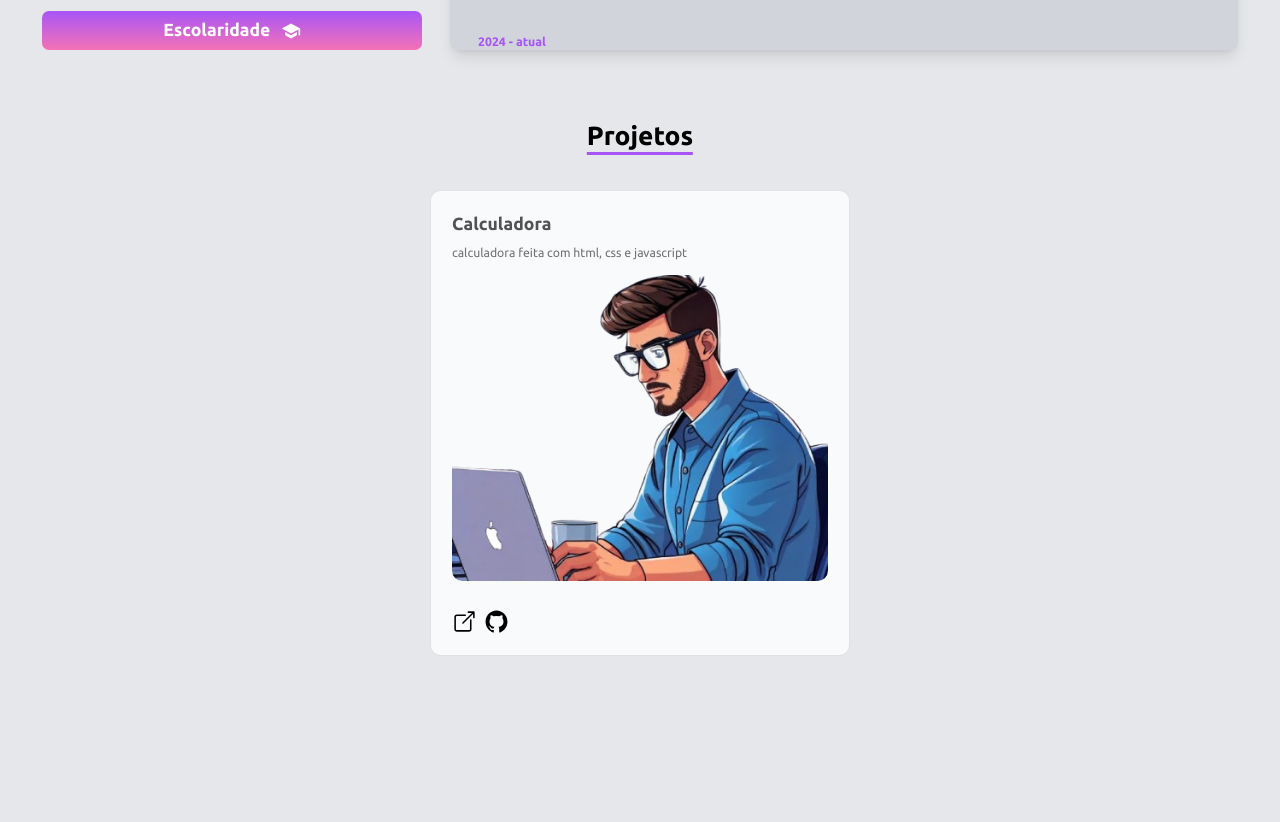
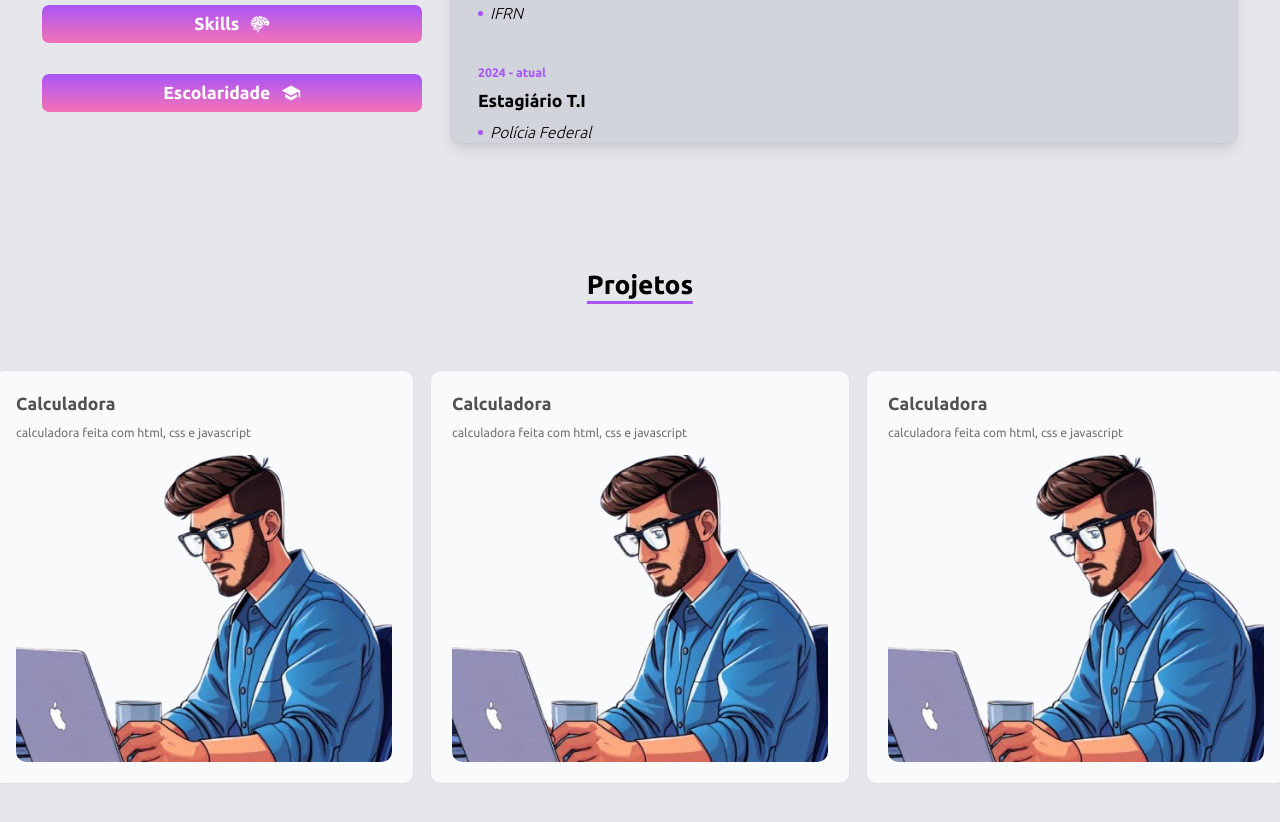
Before and after one commit to Albert1616/Portfolio, a Next.js app: page / in a window 1280 px wide. Shown: the part 937-1759 px from the top of the page. Before the commit the page ends 1663 px from the top, so only its background shows below. Built offline with nearby package versions, Linux system fonts and the light colour scheme.

Commit message:
feat: projects section add efects; fix: fix in scroll over sections

```diff
--- a/src/app/page.tsx
+++ b/src/app/page.tsx
@@ -13,7 +13,7 @@ export default function Home() {
   return (
     <DashBoardWrapper>
       <Header isDarkMode={isDarkMode} setIsDarkMode={setIsDarkMode} />
-      <div className="px-6 md:px-12">
+      <div className="px-6 md:px-12 flex flex-col gap-12">
         <HeroSection />
         {/* <SobreMim /> */}
         <Resume />
--- a/src/components/HeroSection.tsx
+++ b/src/components/HeroSection.tsx
@@ -8,7 +8,7 @@ import { motion } from 'motion/react'
 
 const HeroSection = () => {
     return (
-        <section className=''>
+        <section className='min-h-[350px]'>
             <div className='grid grid-cols-1 md:grid-cols-12 pt-24 lg:py-32'>
                 <div className="flex flex-col md:items-start col-span-7 place-self-center">
                     <TextGenerateEffect words="Olá, eu sou Albert, desenvolvedor web" />
--- /dev/null
+++ b/src/components/TitleSection.tsx
@@ -0,0 +1,20 @@
+/* eslint-disable prettier/prettier */
+import React from 'react'
+
+type Props = {
+    title: string
+}
+
+const TitleSection = ({ title }: Props) => {
+    return (
+        <h2
+            className="relative max-w-fit left-1/2 -translate-x-[50%] text-black dark:text-white text-center text-2xl lg:text-3xl
+        font-semibold after:absolute after:-bottom-1 after:left-0 after:right-0 after:w-full after:h-[3px] after:bg-primaryColor
+        "
+        >
+            {title}
+        </h2>
+    )
+}
+
+export default TitleSection
--- a/src/components/projects/CardProject.tsx
+++ b/src/components/projects/CardProject.tsx
@@ -1,7 +1,9 @@
 /* eslint-disable prettier/prettier */
-import React from 'react'
+import React, { useRef } from 'react'
 import { CardContainer, CardBody, CardItem } from '../ui/3d-card'
-import { IoOpenOutline, IoLogoGithub } from "react-icons/io5";
+import { FiEye } from "react-icons/fi";
+import { IoCodeSlash } from "react-icons/io5";
+import { motion, useInView } from 'motion/react';
 import Image from 'next/image'
 import Link from 'next/link';
 
@@ -9,10 +11,24 @@ type Props = {
     title: string
     description: string
     src: string
+    index: number
 }
 
-const CardProject = ({ title, description, src }: Props) => {
+const CardProject = ({ title, description, src, index }: Props) => {
+    const ref = useRef(null);
+    const isInView = useInView(ref, { once: true })
+
+    const CardVariants = {
+        "initial": { y: 100, opacity: 0 },
+        "animate": { y: 0, opacity: 1 }
+    }
     return (
+        <motion.div
+            ref={ref}
+            variants={CardVariants}
+            initial="initial"
+            animate={isInView ? "animate" : "initial"}
+            transition={{ duration: 0.7, delay: index * 0.4 }}>
             <CardContainer className="inter-var">
                 <CardBody className="bg-gray-50 relative group/card  dark:hover:shadow-2xl dark:hover:shadow-emerald-500/[0.1] dark:bg-black dark:border-white/[0.2] border-black/[0.1] w-auto sm:w-[30rem] h-auto rounded-xl p-6 border  ">
                     <CardItem
@@ -28,7 +44,18 @@ const CardProject = ({ title, description, src }: Props) => {
                     >
                         {description}
                     </CardItem>
-                <CardItem translateZ="100" className="w-full mt-4 h-[25em]">
+                    <CardItem translateZ="100" className="w-full mt-4 h-[25em] group">
+                        <div className='absolute items-center justify-center gap-5 w-full h-full inset-0 bg-black opacity-0 hidden group-hover:opacity-70
+                        group-hover:flex transition-opacity duration-500'>
+                            <Link href="/">
+                                <FiEye size={40} className='cursor-pointer rounded-full border border-gray-500 p-2
+                                hover:border-white text-gray-500 hover:text-white' />
+                            </Link>
+                            <Link href='/'>
+                                <IoCodeSlash size={40} className='cursor-pointer rounded-full border border-gray-500 p-2
+                                hover:border-white text-gray-500 hover:text-white' />
+                            </Link>
+                        </div>
                         <Image
                             src={src}
                             height={1000}
@@ -37,17 +64,18 @@ const CardProject = ({ title, description, src }: Props) => {
                             alt="thumbnail"
                         />
                     </CardItem>
-                <div className='mt-8'>
+                    {/* <div className='mt-8'>
                         <CardItem translateZ="100" className='w-full mt-4 flex items-end gap-2 cursor-pointe5 text-black dark:text-white'>
                             <Link href="www.youtube.com">
                                 <IoOpenOutline size={25} className='cursor-pointer' />
                             </Link>
                             <IoLogoGithub size={25} className='cursor-pointer' />
                         </CardItem>
-                </div>
+                    </div> */}
 
                 </CardBody>
             </CardContainer>
+        </motion.div>
     )
 }
 
--- a/src/components/projects/Projects.tsx
+++ b/src/components/projects/Projects.tsx
@@ -2,23 +2,23 @@
 import { motion } from 'motion/react'
 import React from 'react'
 import CardProject from './CardProject'
+import TitleSection from '../TitleSection'
 
 const Projects = () => {
     return (
-        <section className="relative" id="resumo">
-            <motion.h2
-                className="absolute top-0 left-1/2 translate-x-[-50%] text-black dark:text-white text-center text-2xl lg:text-3xl
-        font-semibold after:absolute after:-bottom-1 after:left-0 after:right-0 after:w-full after:h-[3px] after:bg-primaryColor "
-                initial={{ opacity: 0 }}
-                whileInView={{ opacity: 1 }}
-                transition={{ duration: 0.5, delay: 0.3 }}
-            >
-                Projetos
-            </motion.h2>
+        <section className="relative pt-24" id="projetos">
+            <TitleSection title='Projetos' />
 
-            <div>
+            <div className='md:grid md:grid-cols-3 gap-32'>
                 <CardProject title='Calculadora'
-                    description='calculadora feita com html, css e javascript' src='/hero-removebg.png' />
+                    description='calculadora feita com html, css e javascript' src='/hero-removebg.png'
+                    index={1} />
+                <CardProject title='Calculadora'
+                    description='calculadora feita com html, css e javascript' src='/hero-removebg.png'
+                    index={2} />
+                <CardProject title='Calculadora'
+                    description='calculadora feita com html, css e javascript' src='/hero-removebg.png'
+                    index={3} />
             </div>
         </section>
     )
--- a/src/components/resume/Resume.tsx
+++ b/src/components/resume/Resume.tsx
@@ -4,22 +4,15 @@ import TabButton from './TabButton'
 import { MdOutlineWork, MdBook, MdSchool } from 'react-icons/md'
 import { GiBrain } from 'react-icons/gi'
 import TabScreen from './TabScreen'
+import TitleSection from '../TitleSection'
 
 const Resume = () => {
   const [tab, setTab] = useState('Experiencia')
   return (
-    <section className="relative mt-16 md:mt-36 xl:mt-28 py-20" id="resumo">
-      <motion.h2
-        className="absolute top-0 left-1/2 translate-x-[-50%] text-black dark:text-white text-center text-2xl lg:text-3xl
-        font-semibold after:absolute after:-bottom-1 after:left-0 after:right-0 after:w-full after:h-[3px] after:bg-primaryColor "
-        initial={{ opacity: 0 }}
-        whileInView={{ opacity: 1 }}
-        transition={{ duration: 0.5, delay: 0.3 }}
-      >
-        Resumo
-      </motion.h2>
+    <section className="pt-28" id="resumo">
+      <TitleSection title="Resumo" />
       <motion.div
-        className="md:grid md:grid-cols-3 md:gap-8 items-center"
+        className="md:grid md:grid-cols-3 md:gap-8 mt-8 items-center"
         initial={{ opacity: 0, y: 100 }}
         whileInView={{ opacity: 1, y: 0 }}
         transition={{ duration: 0.5, delay: 0.2 }}
--- a/src/components/resume/TabScreen.tsx
+++ b/src/components/resume/TabScreen.tsx
@@ -22,7 +22,7 @@ type Props = {
 const TabScreen = ({ tab }: Props) => {
     return (
         <div className="col-span-2 p-3 md:p-5 mt-12 md:mt-0 bg-gray-300 dark:bg-slate-700 rounded-lg
-        h-[25em] md:h-[20em] shadow-lg overflow-y-auto overflow-x-hidden">
+        h-[25em] shadow-lg overflow-y-auto overflow-x-hidden">
             <h2 className="md:mb-8 text-2xl text-center
             font-semibold text-black dark:text-white"
             >
--- a/src/lib/utils.ts
+++ b/src/lib/utils.ts
@@ -54,3 +54,9 @@ export const EXPERIENCIA = [
     key: 'Polícia Federal',
   },
 ]
+
+// export const PROJECTS = [
+//   {
+//     title:'Calculadora'
+//   }
+// ]
```
Lines whose indentation alone changed are shown as unchanged.
